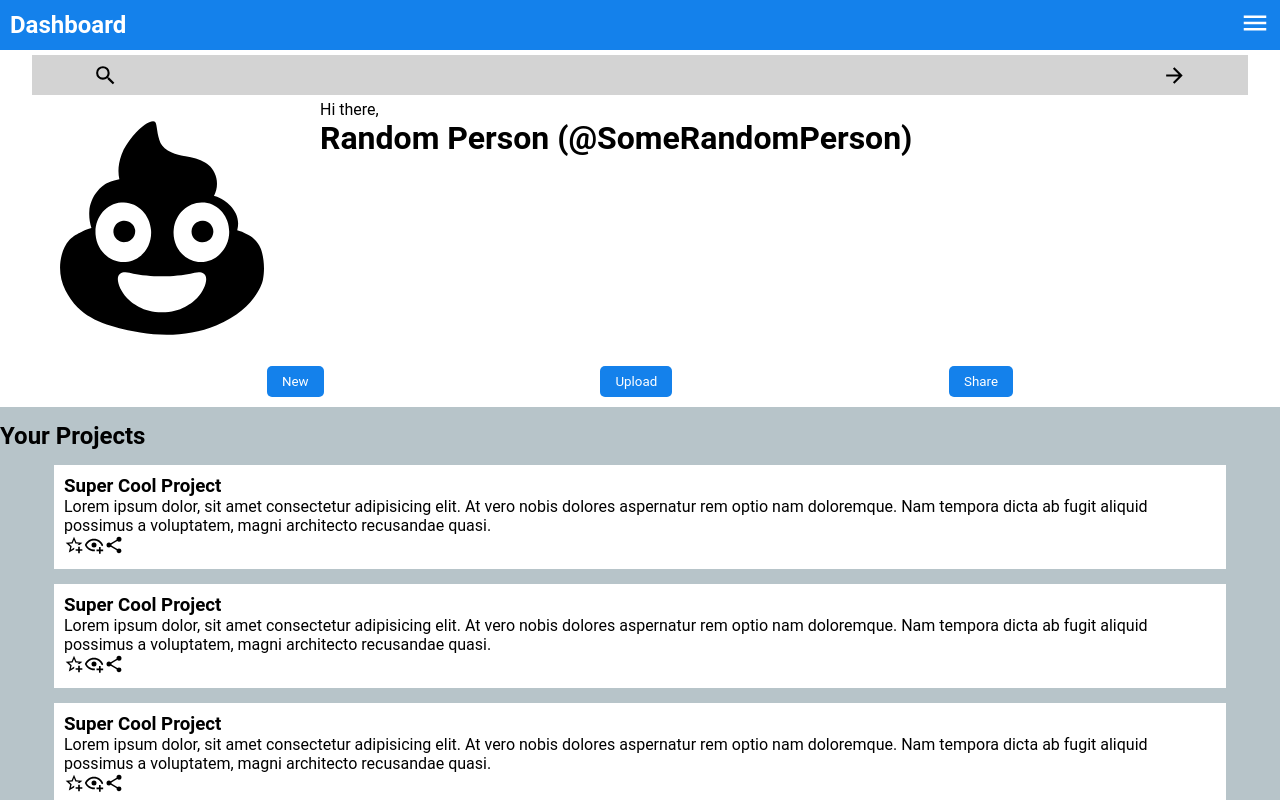
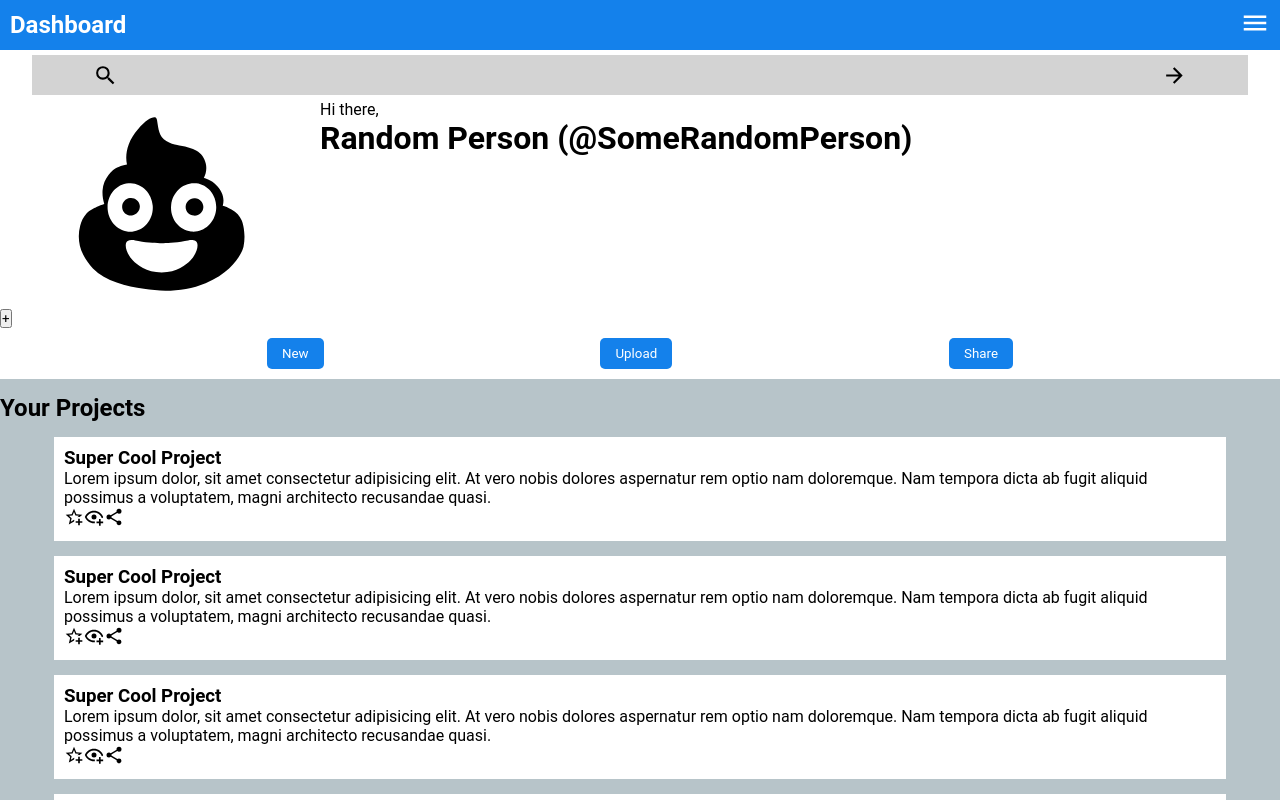
Before and after one commit to ImExtraPolite3/admin-dashboard, a React (Vite) app: page / in a window 1280 px wide. Shown: the top 800 px of the page. Built offline with nearby package versions, Linux system fonts and the light colour scheme; a web font is replaced by a local one.

Commit message:
hide original buttons add + button as replacement

```diff
--- a/src/components/Header.jsx
+++ b/src/components/Header.jsx
@@ -15,12 +15,15 @@ export default function Header() {
         <img src="arrow-right.svg" alt="" />
       </div>
       <div>
-        <img src="emoticon-poop.svg" alt="" width="80%" />
+        <img src="emoticon-poop.svg" alt="" width="65%" />
         <div>
           <p>Hi there,</p>
           <h1>Random Person (@SomeRandomPerson)</h1>
         </div>
-        <div>
+        <div className="plus">
+          <button>+</button>
+        </div>
+        <div className="hide">
           <DisplayButtons />
         </div>
       </div>
```
